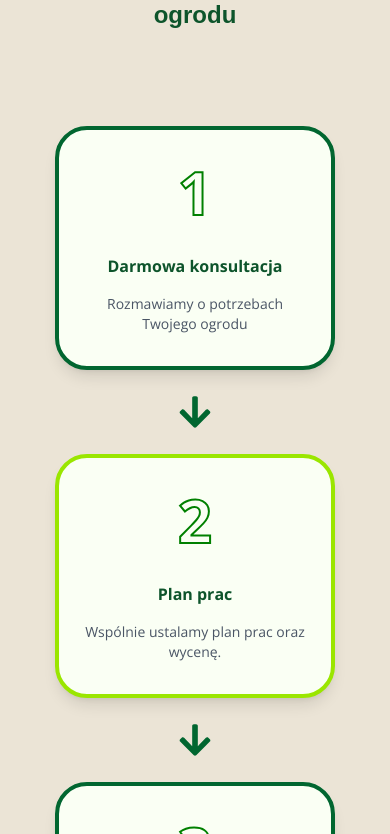
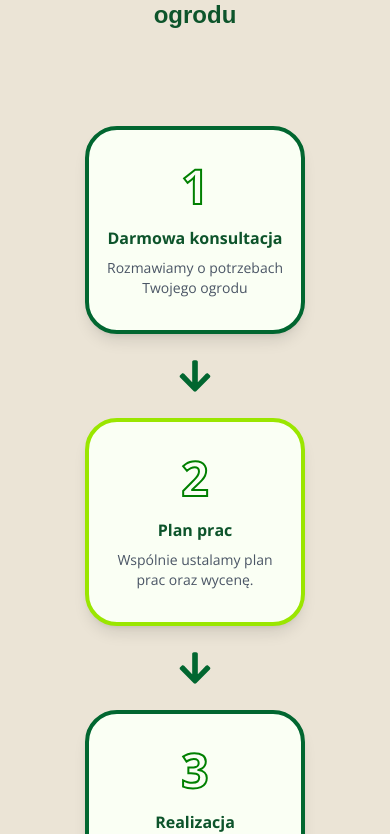
Before and after one commit to MstowskaSandra/gardener-website, a React (Vite) app: page / in a window 390 px wide. Shown: the part 2050-2884 px from the top of the page. Built offline with nearby package versions, Linux system fonts and the light colour scheme; a web font is replaced by a local one.

Commit message:
ui(WorkProcess): optimize layout and spacing for mobile displays

```diff
--- a/src/components/home/StepCard.jsx
+++ b/src/components/home/StepCard.jsx
@@ -4,9 +4,9 @@ const StepCard = ({ number, title, description, variant }) => {
 
   return (
     <div
-      className={`bg-[#fafff4] font-text px-6 py-8 w-full max-w-70 sm:max-w-55 rounded-4xl border-4 ${borderStyles} shadow-lg flex flex-col gap-4 hover:scale-105 transition hover:shadow-2xl`}
+      className={`bg-[#fafff4] font-text font-mont px-4 lg:px-6 py-8 w-full lg:max-w-70 max-w-55 rounded-4xl border-4 ${borderStyles} shadow-lg flex flex-col gap-2 lg:gap-4 hover:scale-105 transition hover:shadow-2xl`}
     >
-      <p className="text-6xl pb-4 font-bold [-webkit-text-stroke:2px_green] text-transparent leading-none">
+      <p className="text-5xl lg:text-6xl  pb-2 lg:pb-4 font-bold [-webkit-text-stroke:2px_green] text-transparent leading-none">
         {number}
       </p>
 
--- a/src/components/home/WorkProcess.jsx
+++ b/src/components/home/WorkProcess.jsx
@@ -6,7 +6,7 @@ import Reveal from "../ui/Reveal";
 
 export const WorkProcess = () => (
   <section className="bg-[#ebe4d6] pt-16 pb-6 lg:pt-18 font-text overflow-hidden">
-    <div className="max-w-7xl mx-auto px-4 sm:px-8 lg:px-12 text-center">
+    <div className="max-w-7xl mx-auto px-4 lg:px-12 text-center">
       <Reveal width="100%">
         <p className="text-orange-500 font-bold mb-2 tracking-wide">
           Jak wygląda współpraca?
@@ -19,18 +19,18 @@ export const WorkProcess = () => (
         </h2>
       </Reveal>
 
-      <div className="mt-16 flex flex-col lg:flex-row items-center justify-center gap-6 flex-wrap">
+      <div className="px-4 mt-16 flex flex-col lg:flex-row items-center justify-center gap-6 flex-wrap">
         {steps.map((step, index) => (
           <div
             key={step.number}
             className="flex flex-col lg:flex-row items-center gap-6"
           >
-            <Reveal delay={0.4 + index * 0.3}>
+            <Reveal delay={0.4 + index * 0.15}>
               <StepCard {...step} />
             </Reveal>
 
             {index < steps.length - 1 && (
-              <Reveal delay={0.5 + index * 0.3}>
+              <Reveal delay={0.5 + index * 0.15}>
                 <FaArrowRight className="text-4xl text-green-800 rotate-90 lg:rotate-0 transition-transform duration-300 ease-out hover:scale-120" />
               </Reveal>
             )}
```
